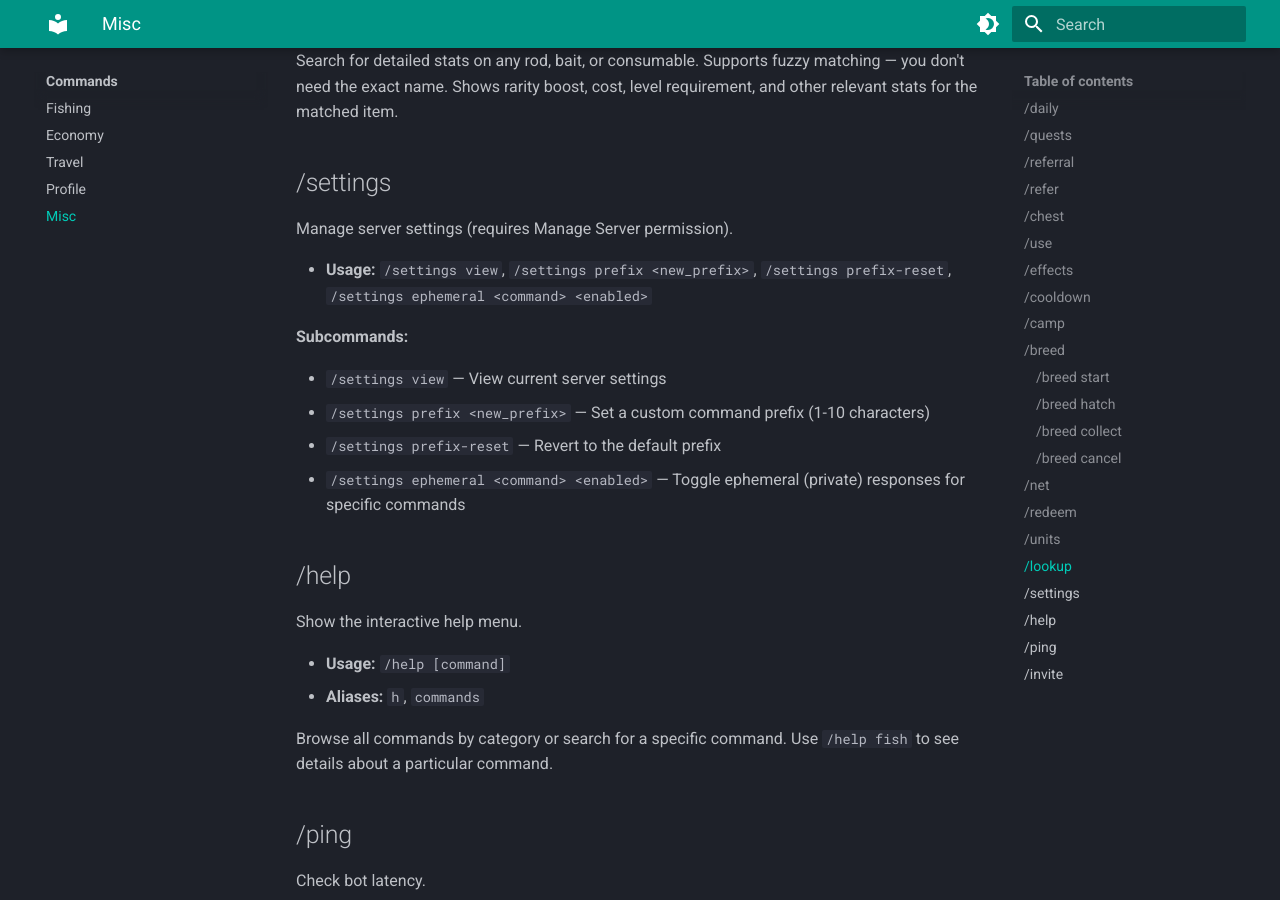
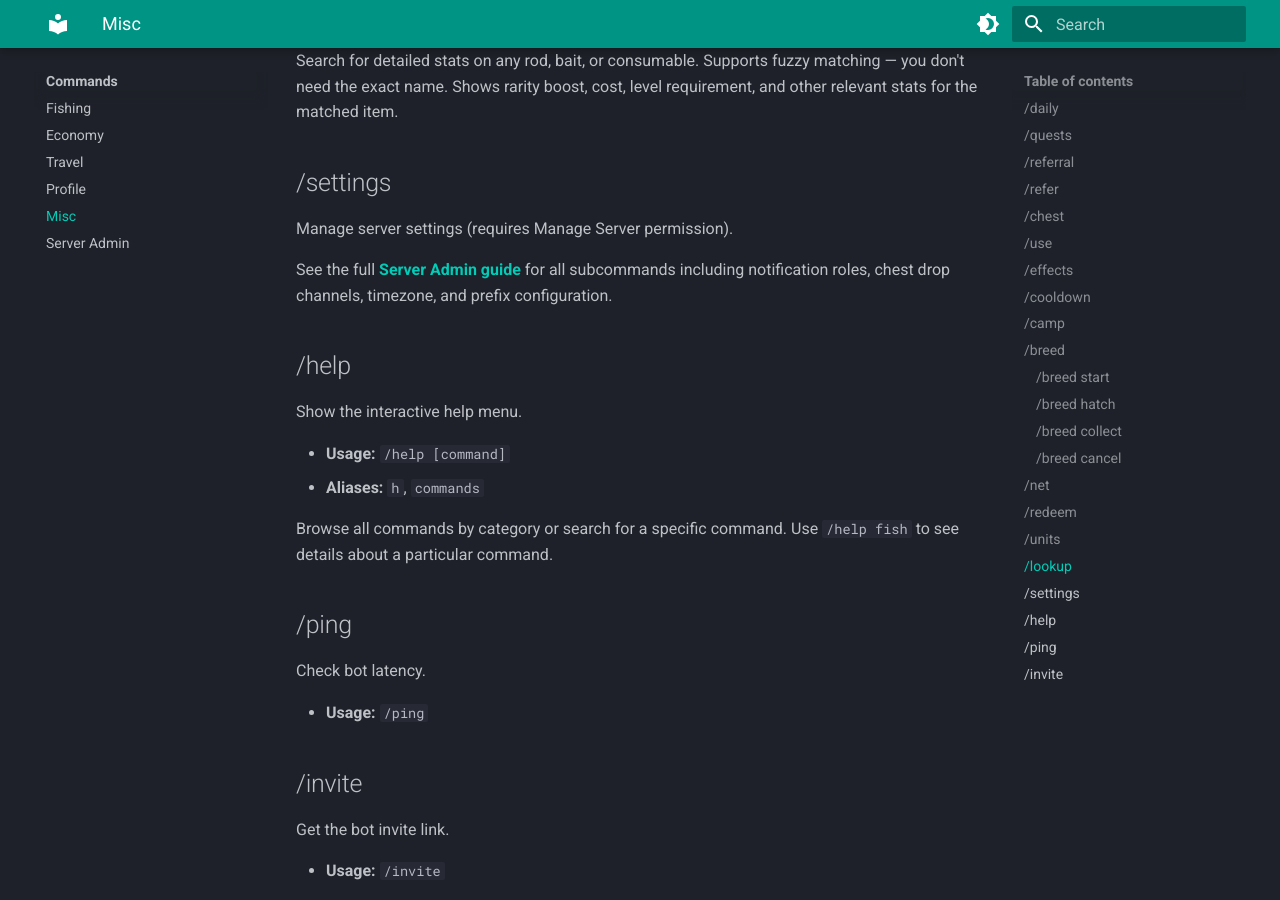
Before and after one commit to CozyCasting/Docs, an MkDocs documentation site: the page built from docs/commands/misc.md, in a window 1280 px wide and 900 px high, scrolled down 4354 px. Built offline with MkDocs 1.6.1 and Material for MkDocs 9.7.7, drawn with Linux system fonts in a browser that asks for light colours.

```diff
--- a/docs/commands/misc.md
+++ b/docs/commands/misc.md
@@ -152,14 +152,7 @@ Search for detailed stats on any rod, bait, or consumable. Supports fuzzy matchi
 
 Manage server settings (requires Manage Server permission).
 
-- **Usage:** `/settings view`, `/settings prefix <new_prefix>`, `/settings prefix-reset`, `/settings ephemeral <command> <enabled>`
-
-**Subcommands:**
-
-- `/settings view` — View current server settings
-- `/settings prefix <new_prefix>` — Set a custom command prefix (1-10 characters)
-- `/settings prefix-reset` — Revert to the default prefix
-- `/settings ephemeral <command> <enabled>` — Toggle ephemeral (private) responses for specific commands
+See the full **[Server Admin guide](server-admin.md)** for all subcommands including notification roles, chest drop channels, timezone, and prefix configuration.
 
 ## /help
 
--- a/mkdocs.yml
+++ b/mkdocs.yml
@@ -67,6 +67,7 @@ nav:
     - Travel: commands/travel.md
     - Profile: commands/profile.md
     - Misc: commands/misc.md
+    - Server Admin: commands/server-admin.md
   - Guides:
     - Fishing: guides/fishing.md
     - Progression: guides/progression.md
```
Also changed, not shown: docs/commands/server-admin.md (added, +126 -0 lines).
